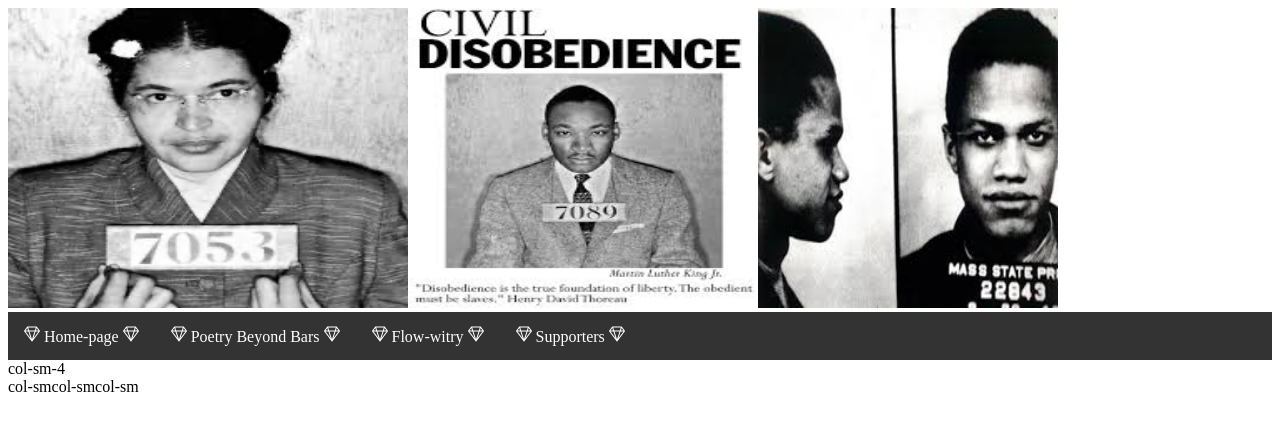
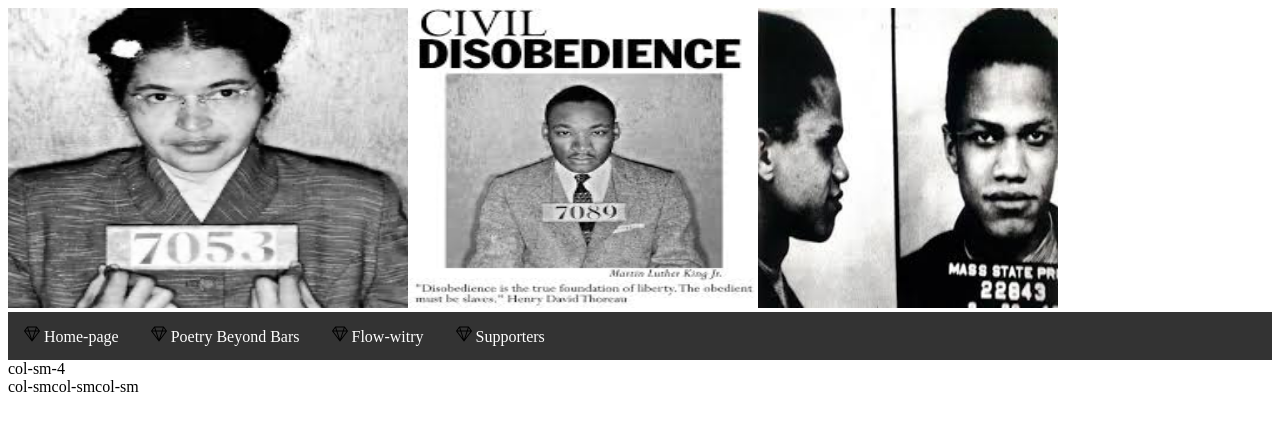
Before and after one commit to ktusznio/dino-showcase, a plain HTML site: page public/index.html in a window 1280 px wide. Drawn offline with nearby package versions, Linux system fonts and the light colour scheme.

Commit message:
Clean up HTML and navigation.

```diff
--- a/public/index.html
+++ b/public/index.html
@@ -1,52 +1,43 @@
 <!DOCTYPE html>
 <html lang="en" dir="ltr">
 <head>
-
-
     <link rel="stylesheet" href="styles/index.css">
-
     <title></title>
 </head>
 <body>
-    <div class = "row">
-
+    <div class="row">
         <a href="#"><img src="images/rosa-parks.png" alt="Rosa Parks" width="400" height="300"></a>
         <a href="#"><img src="images/MLK.jpeg" alt="Martin Luther King Jr" width="350" height=300"></a>
-     <a href="#"><img src="images/malcolm-x.jpeg" alt="Malcolm X"  width="300" height="300"></a>
-
-
-
-
+        <a href="#"><img src="images/malcolm-x.jpeg" alt="Malcolm X" width="300" height="300"></a>
     </div>
-
     <div>
         <ul>
-
-      <li><a href="default.asp"><svg xmlns="http://www.w3.org/2000/svg" width="16" height="16" fill="currentColor" class="bi bi-gem" viewBox="0 0 16 16">
-  <path d="M3.1.7a.5.5 0 0 1 .4-.2h9a.5.5 0 0 1 .4.2l2.976 3.974c.149.185.156.45.01.644L8.4 15.3a.5.5 0 0 1-.8 0L.1 5.3a.5.5 0 0 1 0-.6l3-4zm11.386 3.785l-1.806-2.41-.776 2.413 2.582-.003zm-3.633.004l.961-2.989H4.186l.963 2.995 5.704-.006zM5.47 5.495L8 13.366l2.532-7.876-5.062.005zm-1.371-.999l-.78-2.422-1.818 2.425 2.598-.003zM1.499 5.5l5.113 6.817-2.192-6.82L1.5 5.5zm7.889 6.817l5.123-6.83-2.928.002-2.195 6.828z"/>
-</svg>  Home-page  <svg xmlns="http://www.w3.org/2000/svg" width="16" height="16" fill="currentColor" class="bi bi-gem" viewBox="0 0 16 16">
-  <path d="M3.1.7a.5.5 0 0 1 .4-.2h9a.5.5 0 0 1 .4.2l2.976 3.974c.149.185.156.45.01.644L8.4 15.3a.5.5 0 0 1-.8 0L.1 5.3a.5.5 0 0 1 0-.6l3-4zm11.386 3.785l-1.806-2.41-.776 2.413 2.582-.003zm-3.633.004l.961-2.989H4.186l.963 2.995 5.704-.006zM5.47 5.495L8 13.366l2.532-7.876-5.062.005zm-1.371-.999l-.78-2.422-1.818 2.425 2.598-.003zM1.499 5.5l5.113 6.817-2.192-6.82L1.5 5.5zm7.889 6.817l5.123-6.83-2.928.002-2.195 6.828z"/>
-</svg></a></li>
-
-      <li><a href="news.asp"> <svg xmlns="http://www.w3.org/2000/svg" width="16" height="16" fill="currentColor" class="bi bi-gem" viewBox="0 0 16 16">
-  <path d="M3.1.7a.5.5 0 0 1 .4-.2h9a.5.5 0 0 1 .4.2l2.976 3.974c.149.185.156.45.01.644L8.4 15.3a.5.5 0 0 1-.8 0L.1 5.3a.5.5 0 0 1 0-.6l3-4zm11.386 3.785l-1.806-2.41-.776 2.413 2.582-.003zm-3.633.004l.961-2.989H4.186l.963 2.995 5.704-.006zM5.47 5.495L8 13.366l2.532-7.876-5.062.005zm-1.371-.999l-.78-2.422-1.818 2.425 2.598-.003zM1.499 5.5l5.113 6.817-2.192-6.82L1.5 5.5zm7.889 6.817l5.123-6.83-2.928.002-2.195 6.828z"/>
-</svg>  Poetry Beyond Bars  <svg xmlns="http://www.w3.org/2000/svg" width="16" height="16" fill="currentColor" class="bi bi-gem" viewBox="0 0 16 16">
-  <path d="M3.1.7a.5.5 0 0 1 .4-.2h9a.5.5 0 0 1 .4.2l2.976 3.974c.149.185.156.45.01.644L8.4 15.3a.5.5 0 0 1-.8 0L.1 5.3a.5.5 0 0 1 0-.6l3-4zm11.386 3.785l-1.806-2.41-.776 2.413 2.582-.003zm-3.633.004l.961-2.989H4.186l.963 2.995 5.704-.006zM5.47 5.495L8 13.366l2.532-7.876-5.062.005zm-1.371-.999l-.78-2.422-1.818 2.425 2.598-.003zM1.499 5.5l5.113 6.817-2.192-6.82L1.5 5.5zm7.889 6.817l5.123-6.83-2.928.002-2.195 6.828z"/>
-</svg></a></li>
-      <li><a href="contact.asp"> <svg xmlns="http://www.w3.org/2000/svg" width="16" height="16" fill="currentColor" class="bi bi-gem" viewBox="0 0 16 16">
-  <path d="M3.1.7a.5.5 0 0 1 .4-.2h9a.5.5 0 0 1 .4.2l2.976 3.974c.149.185.156.45.01.644L8.4 15.3a.5.5 0 0 1-.8 0L.1 5.3a.5.5 0 0 1 0-.6l3-4zm11.386 3.785l-1.806-2.41-.776 2.413 2.582-.003zm-3.633.004l.961-2.989H4.186l.963 2.995 5.704-.006zM5.47 5.495L8 13.366l2.532-7.876-5.062.005zm-1.371-.999l-.78-2.422-1.818 2.425 2.598-.003zM1.499 5.5l5.113 6.817-2.192-6.82L1.5 5.5zm7.889 6.817l5.123-6.83-2.928.002-2.195 6.828z"/>
-</svg>  Flow-witry  <svg xmlns="http://www.w3.org/2000/svg" width="16" height="16" fill="currentColor" class="bi bi-gem" viewBox="0 0 16 16">
-  <path d="M3.1.7a.5.5 0 0 1 .4-.2h9a.5.5 0 0 1 .4.2l2.976 3.974c.149.185.156.45.01.644L8.4 15.3a.5.5 0 0 1-.8 0L.1 5.3a.5.5 0 0 1 0-.6l3-4zm11.386 3.785l-1.806-2.41-.776 2.413 2.582-.003zm-3.633.004l.961-2.989H4.186l.963 2.995 5.704-.006zM5.47 5.495L8 13.366l2.532-7.876-5.062.005zm-1.371-.999l-.78-2.422-1.818 2.425 2.598-.003zM1.499 5.5l5.113 6.817-2.192-6.82L1.5 5.5zm7.889 6.817l5.123-6.83-2.928.002-2.195 6.828z"/>
-</svg></a></li>
-      <li><a href="about.asp"> <svg xmlns="http://www.w3.org/2000/svg" width="16" height="16" fill="currentColor" class="bi bi-gem" viewBox="0 0 16 16">
-  <path d="M3.1.7a.5.5 0 0 1 .4-.2h9a.5.5 0 0 1 .4.2l2.976 3.974c.149.185.156.45.01.644L8.4 15.3a.5.5 0 0 1-.8 0L.1 5.3a.5.5 0 0 1 0-.6l3-4zm11.386 3.785l-1.806-2.41-.776 2.413 2.582-.003zm-3.633.004l.961-2.989H4.186l.963 2.995 5.704-.006zM5.47 5.495L8 13.366l2.532-7.876-5.062.005zm-1.371-.999l-.78-2.422-1.818 2.425 2.598-.003zM1.499 5.5l5.113 6.817-2.192-6.82L1.5 5.5zm7.889 6.817l5.123-6.83-2.928.002-2.195 6.828z"/>
-</svg>  Supporters <svg xmlns="http://www.w3.org/2000/svg" width="16" height="16" fill="currentColor" class="bi bi-gem" viewBox="0 0 16 16">
-  <path d="M3.1.7a.5.5 0 0 1 .4-.2h9a.5.5 0 0 1 .4.2l2.976 3.974c.149.185.156.45.01.644L8.4 15.3a.5.5 0 0 1-.8 0L.1 5.3a.5.5 0 0 1 0-.6l3-4zm11.386 3.785l-1.806-2.41-.776 2.413 2.582-.003zm-3.633.004l.961-2.989H4.186l.963 2.995 5.704-.006zM5.47 5.495L8 13.366l2.532-7.876-5.062.005zm-1.371-.999l-.78-2.422-1.818 2.425 2.598-.003zM1.499 5.5l5.113 6.817-2.192-6.82L1.5 5.5zm7.889 6.817l5.123-6.83-2.928.002-2.195 6.828z"/>
-</svg></a></li>
-
+            <li>
+              <a href="#">
+                <img src="images/diamond.svg" />
+                Home-page
+              </a>
+            </li>
+            <li>
+              <a href="#">
+                <img src="images/diamond.svg" />
+                Poetry Beyond Bars
+              </a>
+            </li>
+            <li>
+              <a href="#">
+                <img src="images/diamond.svg" />
+                Flow-witry
+              </a>
+            </li>
+            <li>
+              <a href="#">
+                <img src="images/diamond.svg" />
+                Supporters
+              </a>
+            </li>
+        </ul>
     </div>
-
-
     <div class="container">
         <div class="row">
             <div class="col-sm-8"> </div>
@@ -59,12 +50,8 @@
         </div>
     </div>
 
-
-
-
     <script src="https://cdn.jsdelivr.net/npm/@popperjs/core@2.6.0/dist/umd/popper.min.js" integrity="sha384-KsvD1yqQ1/1+IA7gi3P0tyJcT3vR+NdBTt13hSJ2lnve8agRGXTTyNaBYmCR/Nwi" crossorigin="anonymous"></script>
     <script src="https://cdn.jsdelivr.net/npm/bootstrap@5.0.0-beta2/dist/js/bootstrap.min.js" integrity="sha384-nsg8ua9HAw1y0W1btsyWgBklPnCUAFLuTMS2G72MMONqmOymq585AcH49TLBQObG" crossorigin="anonymous"></script>
 </body>
 
-
 </html>
```
Also changed, not shown: public/images/diamond.svg (added). Lines whose indentation alone changed are shown as unchanged.
